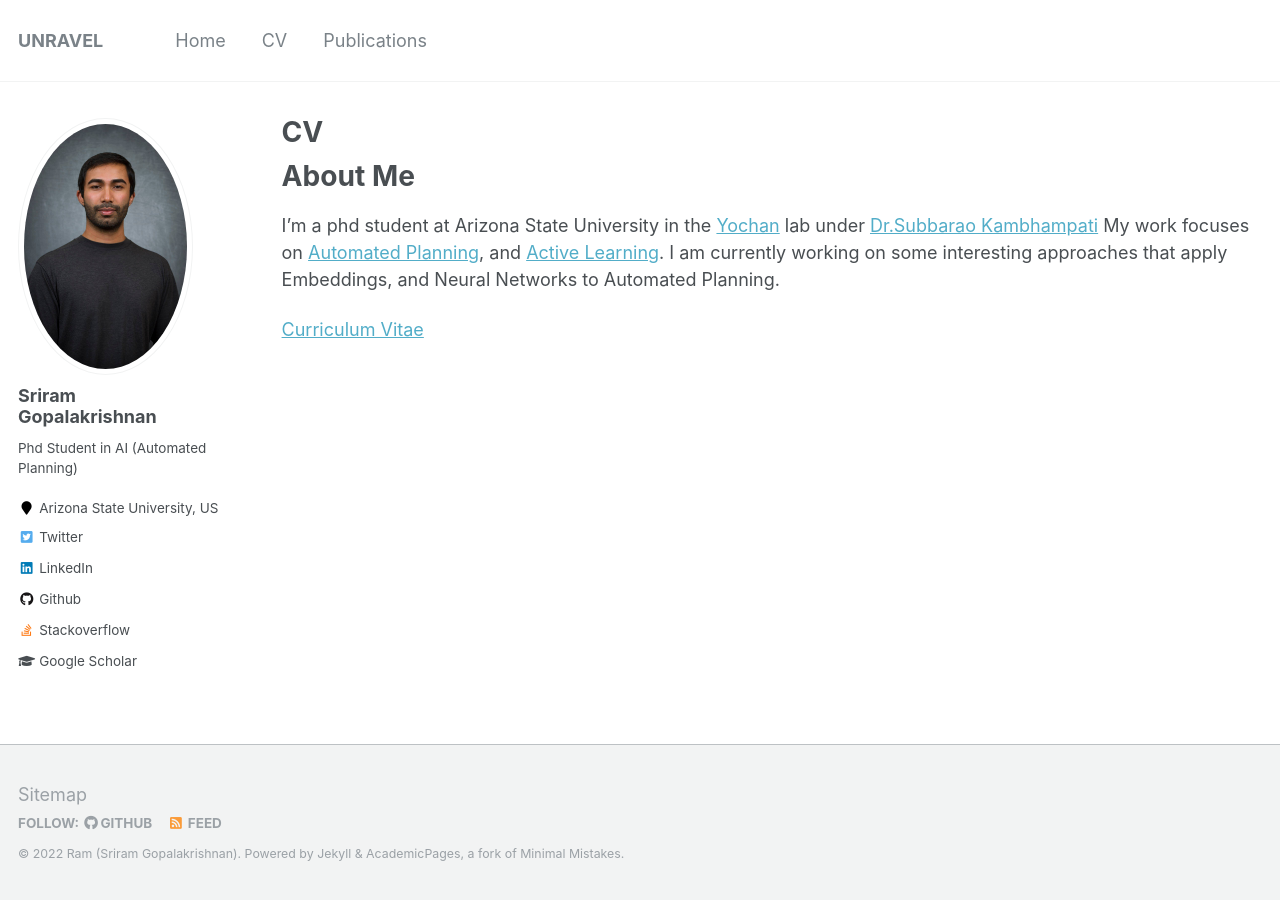
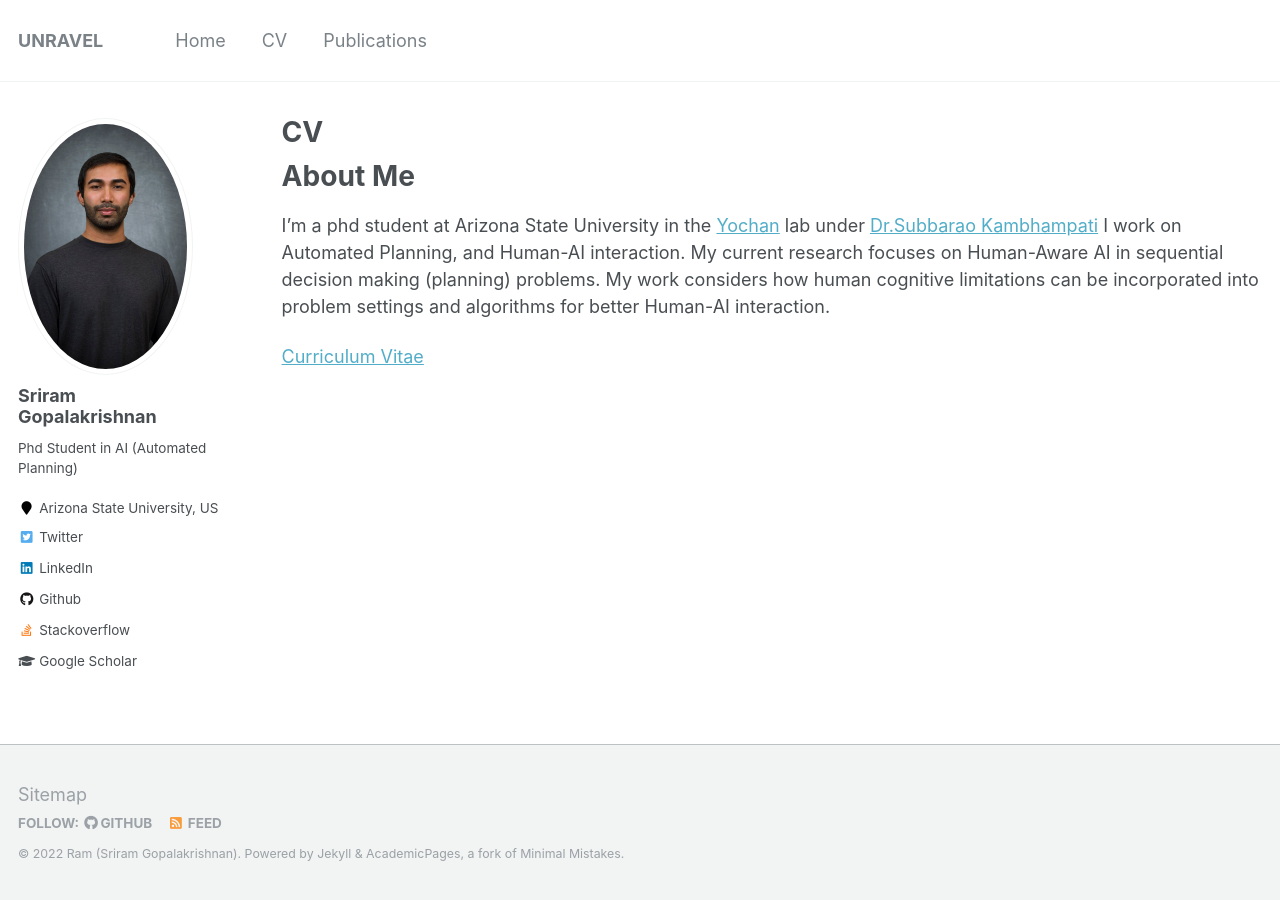
Before and after one commit to marirsg2/Sriram_Unravel, a Jekyll site: the page built from _pages/cv.md, in a window 1280 px wide. Built offline with Jekyll 4.4.1, drawn with Linux system fonts in a browser that asks for light colours.

Commit message:
Update cv.md

```diff
--- a/_pages/cv.md
+++ b/_pages/cv.md
@@ -10,10 +10,9 @@ redirect_from:
 About Me
 ======
 I'm a phd student at Arizona State University in the [Yochan](https://yochan-lab.github.io/home/) lab under [Dr.Subbarao Kambhampati](http://rakaposhi.eas.asu.edu/)
-My work focuses on [Automated Planning](https://en.wikipedia.org/wiki/Automated_planning_and_scheduling), and
-[Active Learning](https://en.wikipedia.org/wiki/Active_learning_(machine_learning)). I am currently working on some interesting approaches that apply Embeddings, and Neural Networks to Automated Planning.
+I work on Automated Planning, and Human-AI interaction. My current research focuses on Human-Aware AI in sequential decision making (planning) problems. My work considers how human cognitive limitations can be incorporated into problem settings and algorithms for better Human-AI interaction.
 
-[Curriculum Vitae](https://marirsg2.github.io/Sriram_Unravel/files/CV_Nov_2020.pdf)
+[Curriculum Vitae](https://marirsg2.github.io/Sriram_Unravel/files/CV_Februrary_2022.pdf)
 
 {% include base_path %}
 
```
